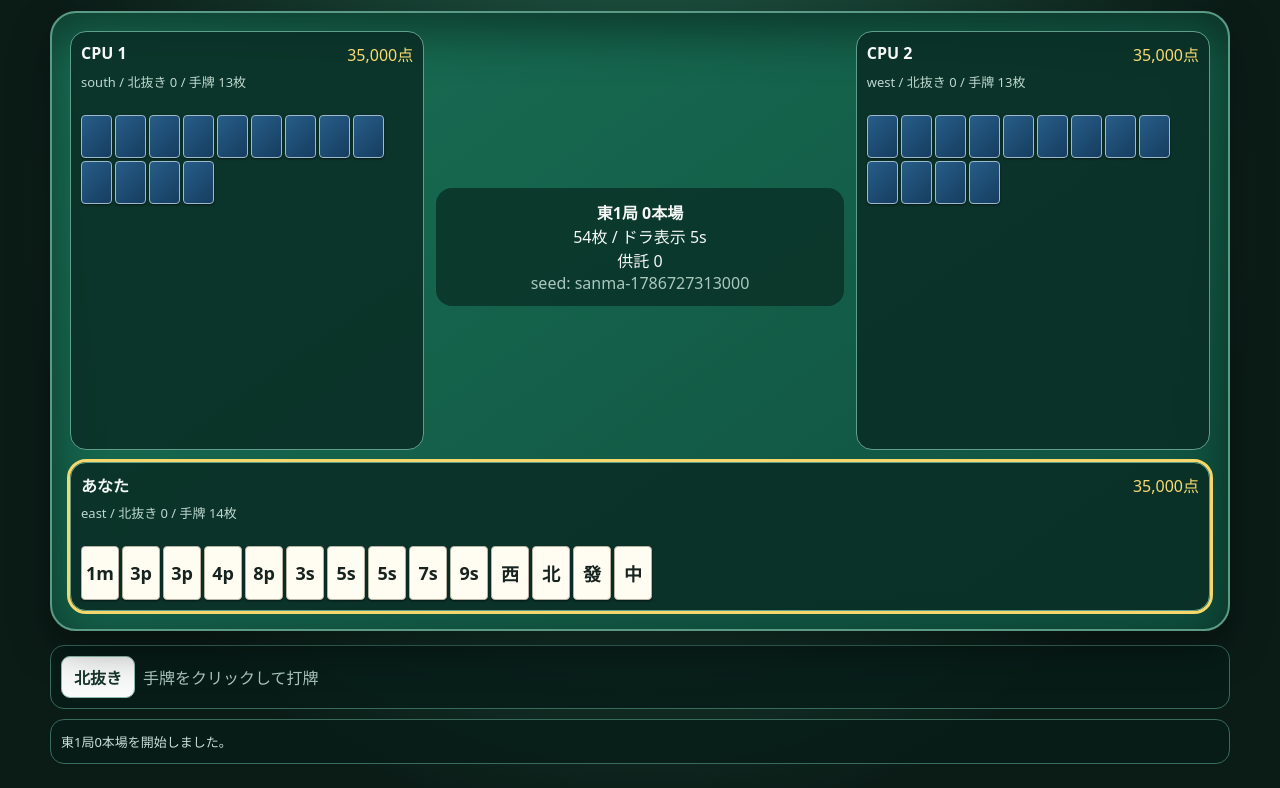
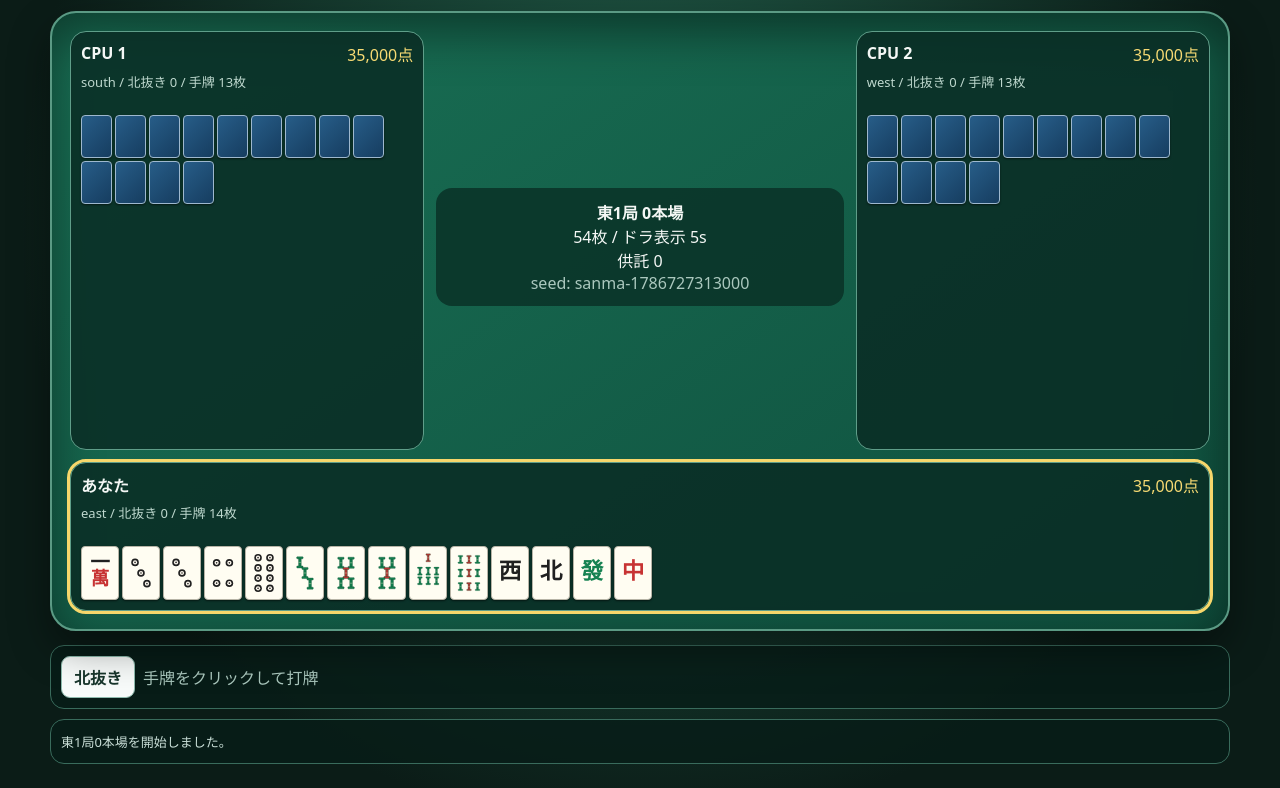
Before and after one commit to stupidsavacan/hello-world, a plain HTML site: page mahjong/index.html in a window 1280 px wide. Shown: the part 98-886 px from the top of the page. Drawn offline with Linux system fonts and the light colour scheme.

Commit message:
Render Mahjong tiles with canonical SVG faces

```diff
--- /dev/null
+++ b/mahjong/src/styles/tile-faces.css
@@ -0,0 +1 @@
+.tile:not(.back){padding:1px;overflow:hidden}.tile-svg{display:block;width:100%;height:100%;overflow:visible;pointer-events:none}.tile-red{box-shadow:inset 0 0 0 2px rgba(199,51,51,.72),0 1px 2px #0008}.hand .tile-red{box-shadow:inset 0 0 0 2px rgba(199,51,51,.72),0 1px 2px #0008}
--- /dev/null
+++ b/mahjong/src/ui/TileFaceBridge.js
@@ -0,0 +1,56 @@
+(function attachTileFaceBridge(global) {
+  const Sanma = global.Sanma = global.Sanma || {};
+  const RenderTiles = Sanma.RenderTiles;
+  const TileUtil = Sanma.TileUtil;
+  if (!RenderTiles || !TileUtil || typeof document === "undefined") return;
+
+  const honors = { 東: 1, 南: 2, 西: 3, 北: 4, 白: 5, 發: 6, 発: 6, 中: 7 };
+
+  function tileFromLabel(label, isRed) {
+    const text = String(label || "").trim();
+    const suited = /^([1-9])([mps])$/.exec(text);
+    if (suited) {
+      return { suit: suited[2], rank: Number(suited[1]), isRed: Boolean(isRed) };
+    }
+    if (honors[text]) {
+      return { suit: "z", rank: honors[text], isRed: false };
+    }
+    return null;
+  }
+
+  function enhanceTile(node) {
+    if (!node || !node.classList || !node.classList.contains("tile")) return;
+    if (node.classList.contains("back") || node.querySelector(".tile-svg")) return;
+    const tile = tileFromLabel(node.textContent, node.classList.contains("red"));
+    if (!tile) return;
+    const graphic = RenderTiles.createTileGraphic(tile);
+    if (typeof node.replaceChildren === "function") node.replaceChildren(graphic);
+    else {
+      node.textContent = "";
+      node.appendChild(graphic);
+    }
+    node.classList.add(`tile-${tile.suit}`);
+    if (tile.isRed) node.classList.add("tile-red");
+    node.setAttribute("aria-label", TileUtil.getTileAriaLabel(tile));
+  }
+
+  function enhance(root) {
+    if (!root) return;
+    if (root.classList && root.classList.contains("tile")) enhanceTile(root);
+    if (typeof root.querySelectorAll === "function") {
+      root.querySelectorAll(".tile").forEach(enhanceTile);
+    }
+  }
+
+  function mount(root) {
+    enhance(root);
+    if (typeof MutationObserver !== "function" || !root) return null;
+    const observer = new MutationObserver(() => enhance(root));
+    observer.observe(root, { childList: true, subtree: true });
+    return observer;
+  }
+
+  Sanma.TileFaceBridge = { tileFromLabel, enhanceTile, enhance, mount };
+  const table = document.getElementById && document.getElementById("tableRoot");
+  if (table) mount(table);
+})(window);
--- /dev/null
+++ b/mahjong/src/ui/renderTiles.js
@@ -0,0 +1,260 @@
+(function attachRenderTiles(global) {
+  const Sanma = global.Sanma = global.Sanma || {};
+  const TileUtil = Sanma.TileUtil;
+  const ns = "http://www.w3.org/2000/svg";
+  const colors = {
+    black: "#202020",
+    blue: "#2455a4",
+    green: "#168252",
+    red: "#c73333",
+    white: "#ffffff",
+    line: "#0b5131",
+  };
+  const pin = {
+    1: [[40, 56]],
+    2: [[25, 33], [55, 79]],
+    3: [[25, 30], [40, 56], [55, 82]],
+    4: [[23, 31], [57, 31], [23, 81], [57, 81]],
+    5: [[23, 27], [57, 27], [40, 56], [23, 85], [57, 85]],
+    6: [[24, 24], [56, 24], [24, 56], [56, 56], [24, 88], [56, 88]],
+    7: [[24, 22], [56, 22], [24, 48], [56, 48], [40, 67], [24, 92], [56, 92]],
+    8: [[24, 18], [56, 18], [24, 43], [56, 43], [24, 69], [56, 69], [24, 94], [56, 94]],
+    9: [[18, 22], [40, 22], [62, 22], [18, 56], [40, 56], [62, 56], [18, 90], [40, 90], [62, 90]],
+  };
+  const sou = {
+    1: [[40, 56]],
+    2: [[27, 35], [53, 77]],
+    3: [[26, 29], [40, 56], [54, 83]],
+    4: [[25, 32], [55, 32], [25, 80], [55, 80]],
+    5: [[25, 28], [55, 28], [40, 56], [25, 84], [55, 84]],
+    6: [[24, 23], [56, 23], [24, 56], [56, 56], [24, 89], [56, 89]],
+    7: [[24, 20], [56, 20], [24, 47], [56, 47], [40, 67], [24, 94], [56, 94]],
+    8: [[23, 18], [57, 18], [23, 43], [57, 43], [23, 69], [57, 69], [23, 94], [57, 94]],
+    9: [[18, 21], [40, 21], [62, 21], [18, 56], [40, 56], [62, 56], [18, 91], [40, 91], [62, 91]],
+  };
+
+  function svgElement(tag, attributes) {
+    const node = document.createElementNS(ns, tag);
+    Object.entries(attributes || {}).forEach(([name, value]) => node.setAttribute(name, String(value)));
+    return node;
+  }
+
+  function addText(svg, text, x, y, size, fill) {
+    const node = svgElement("text", {
+      x,
+      y,
+      fill,
+      "font-size": size,
+      "font-family": '"Yuji Mai Embedded", "Yuji Mai", "Hiragino Mincho ProN", "Yu Mincho", "YuMincho", serif',
+      "text-anchor": "middle",
+      "dominant-baseline": "middle",
+    });
+    node.textContent = text;
+    svg.appendChild(node);
+  }
+
+  function renderManzu(svg, tile) {
+    const one = tile.rank === 1;
+    addText(svg, one ? "一" : "九", 40, 112 * 0.32, 112 * (one ? 0.41 : 0.37), colors.black);
+    addText(svg, "萬", 40, 112 * (one ? 0.67 : 0.72), 112 * 0.39, colors.red);
+  }
+
+  function renderPinzu(svg, tile) {
+    const layouts = {
+      1: [[40, 56]],
+      2: [[27, 35], [53, 77]],
+      3: [[26, 31], [40, 56], [54, 81]],
+      4: [[25, 32], [55, 32], [25, 80], [55, 80]],
+      5: [[25, 30], [55, 30], [40, 56], [25, 82], [55, 82]],
+      6: [[26, 25], [54, 25], [26, 56], [54, 56], [26, 87], [54, 87]],
+      7: [[26, 23], [54, 23], [26, 49], [54, 49], [40, 66], [26, 89], [54, 89]],
+      8: [[26, 20], [54, 20], [26, 44], [54, 44], [26, 68], [54, 68], [26, 92], [54, 92]],
+      9: [[20, 24], [40, 24], [60, 24], [20, 56], [40, 56], [60, 56], [20, 88], [40, 88], [60, 88]],
+    };
+    const customPinDesigns = {
+      7: [
+        { cx: 21.5, cy: 17.5, r: 8.9, fill: colors.red, innerFill: colors.red },
+        { cx: 42, cy: 28, r: 8.9, fill: colors.red, innerFill: colors.red },
+        { cx: 25.5, cy: 62, r: 8.9, fill: colors.black, innerFill: "#fffaf0" },
+        { cx: 61.5, cy: 39, r: 8.9, fill: colors.red, innerFill: colors.red },
+        { cx: 54, cy: 62, r: 8.9, fill: colors.black, innerFill: "#fffaf0" },
+        { cx: 26, cy: 89, r: 8.9, fill: colors.black, innerFill: "#fffaf0" },
+        { cx: 54, cy: 89, r: 8.9, fill: colors.black, innerFill: "#fffaf0" },
+      ],
+    };
+    const customDesign = customPinDesigns[tile.rank];
+    if (customDesign) {
+      customDesign.forEach(({ cx, cy, r, fill, innerFill }) => {
+        svg.appendChild(svgElement("circle", { cx, cy, r, fill }));
+        svg.appendChild(svgElement("circle", { cx, cy, r: r * 0.56, fill: innerFill }));
+        svg.appendChild(svgElement("circle", { cx, cy, r: r * 0.22, fill }));
+      });
+      return;
+    }
+    const layout = layouts[tile.rank] || pin[tile.rank] || [];
+    const radius = tile.rank === 1 ? 16.8 : 8.9;
+    const isRedFive = tile.isRed && tile.rank === 5;
+    layout.forEach(([cx, cy]) => {
+      const ink = isRedFive ? colors.red : colors.black;
+      svg.appendChild(svgElement("circle", { cx, cy, r: radius, fill: ink }));
+      svg.appendChild(svgElement("circle", {
+        cx,
+        cy,
+        r: radius * 0.56,
+        fill: isRedFive ? colors.red : "#fffaf0",
+      }));
+      svg.appendChild(svgElement("circle", { cx, cy, r: radius * 0.22, fill: ink }));
+    });
+  }
+
+  function renderSouzu(svg, tile) {
+    const layouts = {
+      1: [[40, 56]],
+      2: [[29, 38], [51, 74]],
+      3: [[28, 31], [40, 56], [52, 81]],
+      4: [[28, 35], [52, 35], [28, 77], [52, 77]],
+      5: [[28, 32], [52, 32], [40, 56], [28, 80], [52, 80]],
+      6: [[29, 25], [51, 25], [29, 56], [51, 56], [29, 87], [51, 87]],
+      7: [[40.4, 20.2], [21, 51.6], [40.4, 51.6], [60, 51.6], [21, 74.2], [40.4, 74.2], [60, 74.2]],
+      8: [
+        { x: 15.237, y: 25.988, rotation: 0 },
+        { x: 60.388, y: 26.869, rotation: 0 },
+        { x: 46.75, y: 32.25, rotation: 130 },
+        { x: 28.375, y: 32.125, rotation: 50 },
+        { x: 15.363, y: 80.119, rotation: 0 },
+        { x: 60.388, y: 81.755, rotation: 0 },
+        { x: 28.97, y: 74.103, rotation: 130 },
+        { x: 46.625, y: 75.5, rotation: 50 },
+      ],
+      9: [[20, 24], [40, 24], [60, 24], [20, 56], [40, 56], [60, 56], [20, 88], [40, 88], [60, 88]],
+    };
+    const designRed = { 5: { 2: true }, 7: { 0: true }, 9: { 1: true, 4: true, 7: true } };
+    const focusRanks = { 2: true, 3: true, 4: true, 5: true, 6: true };
+    const cleanedRanks = { 7: true, 8: true, 9: true };
+    const layout = layouts[tile.rank] || sou[tile.rank] || [];
+    const focused = Boolean(focusRanks[tile.rank]);
+    const cleaned = Boolean(cleanedRanks[tile.rank]);
+    const stemWidth = cleaned ? 4.464 : focused ? 6.2 : 5.4;
+    const stemHeight = cleaned ? 15.552 : focused ? 21.6 : 20.2;
+    const capWidth = cleaned ? 10.512 : focused ? 14.6 : 12.8;
+    const capHeight = cleaned ? 3.312 : focused ? 4.6 : 4.2;
+    const strokeWidth = cleaned ? 0.648 : 0.9;
+
+    layout.forEach((entry, index) => {
+      const x = Array.isArray(entry) ? entry[0] : entry.x;
+      const y = Array.isArray(entry) ? entry[1] : entry.y;
+      const rotation = Array.isArray(entry) ? 0 : Number(entry.rotation || 0);
+      const useRed = (designRed[tile.rank] && designRed[tile.rank][index])
+        || (tile.isRed && tile.rank === 5);
+      const fill = useRed ? colors.red : colors.green;
+      const group = svgElement("g", { transform: `translate(${x} ${y}) rotate(${rotation})` });
+      group.appendChild(svgElement("rect", {
+        x: -stemWidth / 2,
+        y: -stemHeight / 2,
+        width: stemWidth,
+        height: stemHeight,
+        rx: cleaned ? 0.648 : 0.9,
+        fill,
+        stroke: colors.line,
+        "stroke-width": strokeWidth,
+      }));
+      group.appendChild(svgElement("rect", {
+        x: -capWidth / 2,
+        y: -stemHeight / 2 - capHeight / 2,
+        width: capWidth,
+        height: capHeight,
+        rx: cleaned ? 0.576 : 0.8,
+        fill,
+        stroke: colors.line,
+        "stroke-width": strokeWidth,
+      }));
+      group.appendChild(svgElement("rect", {
+        x: -capWidth / 2,
+        y: stemHeight / 2 - capHeight / 2,
+        width: capWidth,
+        height: capHeight,
+        rx: cleaned ? 0.576 : 0.8,
+        fill,
+        stroke: colors.line,
+        "stroke-width": strokeWidth,
+      }));
+      group.appendChild(svgElement("line", {
+        x1: 0,
+        y1: cleaned ? -5.288 : -stemHeight * 0.34,
+        x2: 0,
+        y2: cleaned ? 5.288 : stemHeight * 0.34,
+        stroke: colors.line,
+        "stroke-width": cleaned ? 0.756 : 1.05,
+        opacity: 0.48,
+        "stroke-linecap": "round",
+      }));
+      group.appendChild(svgElement("line", {
+        x1: cleaned ? -1.518 : -stemWidth * 0.34,
+        y1: 0,
+        x2: cleaned ? 1.518 : stemWidth * 0.34,
+        y2: 0,
+        stroke: "#fff7d6",
+        "stroke-width": cleaned ? 0.9 : 1.25,
+        opacity: 0.72,
+        "stroke-linecap": "round",
+      }));
+      svg.appendChild(group);
+    });
+  }
+
+  function renderHonor(svg, tile) {
+    if (tile.rank === 5) {
+      return;
+    }
+
+    const labels = { 1: "東", 2: "南", 3: "西", 4: "北", 6: "發", 7: "中" };
+    const fills = {
+      1: colors.black,
+      2: colors.black,
+      3: colors.black,
+      4: colors.black,
+      6: colors.green,
+      7: colors.red,
+    };
+    addText(svg, labels[tile.rank] || "?", 40, 58, 53, fills[tile.rank] || colors.black);
+  }
+
+  function createTileGraphic(tile) {
+    const svg = svgElement("svg", {
+      class: "tile-svg",
+      viewBox: "0 0 80 112",
+      "aria-hidden": "true",
+    });
+    if (tile.suit === "m") renderManzu(svg, tile);
+    if (tile.suit === "p") renderPinzu(svg, tile);
+    if (tile.suit === "s") renderSouzu(svg, tile);
+    if (tile.suit === "z") renderHonor(svg, tile);
+    return svg;
+  }
+
+  function createTileButton(tile, options) {
+    const button = document.createElement("button");
+    button.type = "button";
+    button.className = [
+      "tile",
+      `tile-${tile.suit}`,
+      tile.isRed ? "tile-red" : "",
+      options && options.small ? "tile-small" : "",
+    ].filter(Boolean).join(" ");
+    button.dataset.instanceId = tile.instanceId;
+    button.setAttribute("aria-label", TileUtil.getTileAriaLabel(tile));
+    button.appendChild(createTileGraphic(tile));
+    return button;
+  }
+
+  function renderTileRow(container, tiles, options) {
+    container.innerHTML = "";
+    const fragment = document.createDocumentFragment();
+    (Array.isArray(tiles) ? tiles : [])
+      .filter(Boolean)
+      .forEach((tile) => fragment.appendChild(createTileButton(tile, options)));
+    container.appendChild(fragment);
+  }
+
+  Sanma.RenderTiles = { createTileButton, createTileGraphic, renderTileRow };
+})(window);
```
Also changed, not shown: mahjong/index.html (+2 -2 lines), mahjong/tests/tile-face-bootstrap.test.js (added, +11 -0 lines), .github/workflows/mahjong-ci.yml.
